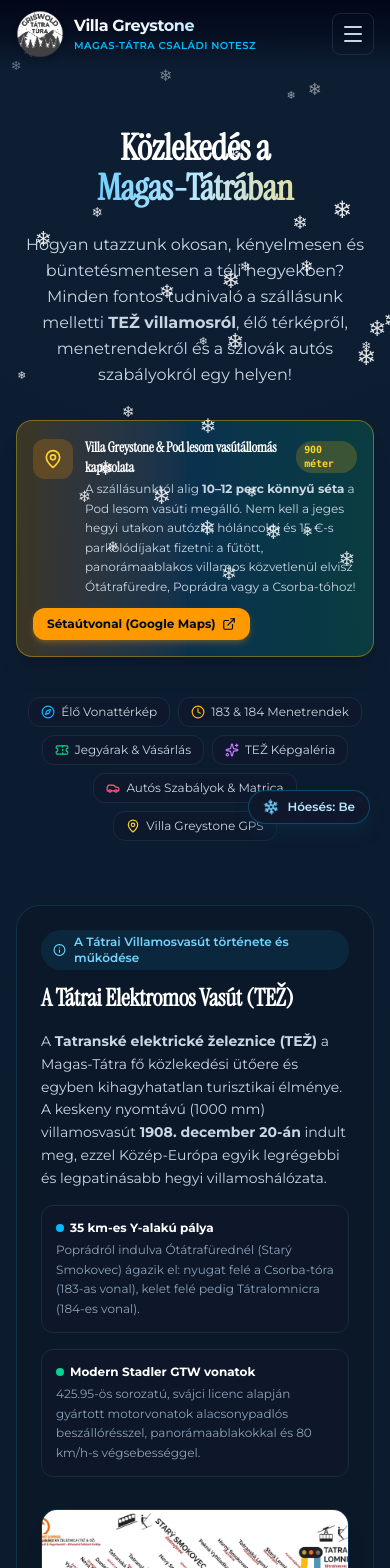
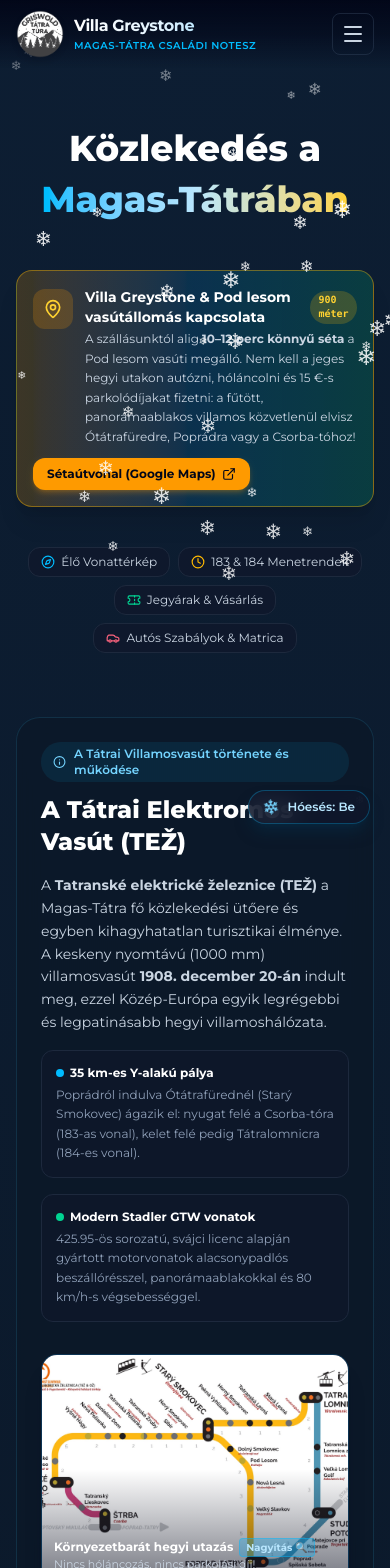
Before and after one commit to rekalaca/tatry, a Next.js app: page /kozlekedes in a window 390 px wide. Shown: the top 1568 px of the page. Built offline with nearby package versions, Linux system fonts and the light colour scheme.

Commit message:
Fix Kozlekedes title, switch headings to Montserrat, remove gallery and GPS section

```diff
--- a/src/app/globals.css
+++ b/src/app/globals.css
@@ -41,20 +41,14 @@ body {
   overflow-x: hidden;
 }
 
-/* Larger display headings (H1, H2, and main section H3) styled with Instrument Serif */
-h1, h2, h3 {
-  font-family: 'Instrument Serif', Georgia, "Times New Roman", serif;
-  letter-spacing: -0.01em;
+/* All headings use clean, crisp Montserrat across the entire website */
+h1, h2, h3, h4, h5, h6 {
+  font-family: var(--font-montserrat), -apple-system, BlinkMacSystemFont, "Segoe UI", Roboto, sans-serif !important;
+  letter-spacing: normal;
 }
 
-/* All smaller headings (H4, H5, H6) and card titles strictly use crisp, legible Montserrat */
-h4, h5, h6,
-h3.text-xs,
-h3.text-sm,
-h3.text-base,
-.font-sans {
-  font-family: var(--font-montserrat), -apple-system, BlinkMacSystemFont, "Segoe UI", Roboto, sans-serif !important;
-  letter-spacing: normal !important;
+.font-serif {
+  font-family: 'Instrument Serif', Georgia, "Times New Roman", serif !important;
 }
 
 /* Custom winter scrollbar */
--- a/src/app/kozlekedes/page.tsx
+++ b/src/app/kozlekedes/page.tsx
@@ -5,7 +5,6 @@ import SnowEffect from "@/components/SnowEffect";
 import TezOverviewSection from "@/components/TezOverviewSection";
 import TezLiveMap from "@/components/TezLiveMap";
 import TezTimetable from "@/components/TezTimetable";
-import TezGallery from "@/components/TezGallery";
 import {
   Train,
   Car,
@@ -16,9 +15,7 @@ import {
   ExternalLink,
   ShieldAlert,
   PhoneCall,
-  Sparkles,
   Smartphone,
-  Navigation,
 } from "lucide-react";
 
 export const metadata: Metadata = {
@@ -126,20 +123,14 @@ export default function KozlekedesPage() {
 
       {/* Hero Section */}
       <section className="relative pt-32 pb-16 px-4 sm:px-6 lg:px-8 max-w-7xl mx-auto text-center">
-        {/* Title: 2 lines, line 2 "Magas-Tátrában" in one piece */}
+        {/* Title: 2 lines, line 2 "Magas-Tátrában" in one piece with plenty of descender room */}
         <div className="max-w-4xl mx-auto mb-8">
-          <h1 className="text-4xl sm:text-6xl md:text-7xl font-extrabold text-white tracking-tight mb-6">
-            <span className="block">Közlekedés a</span>
-            <span className="block whitespace-nowrap bg-gradient-to-r from-sky-400 via-sky-200 to-amber-300 bg-clip-text text-transparent">
+          <h1 className="text-4xl sm:text-6xl md:text-7xl font-extrabold text-white tracking-tight leading-[1.15]">
+            <span className="block mb-1">Közlekedés a</span>
+            <span className="inline-block whitespace-nowrap bg-gradient-to-r from-sky-400 via-sky-200 to-amber-300 bg-clip-text text-transparent pt-1 pb-4 leading-[1.25]">
               Magas-Tátrában
             </span>
           </h1>
-
-          <p className="text-slate-300 text-base sm:text-xl leading-relaxed max-w-3xl mx-auto">
-            Hogyan utazzunk okosan, kényelmesen és büntetésmentesen a téli hegyekben?
-            Minden fontos tudnivaló a szállásunk melletti <strong>TEŽ villamosról</strong>, élő térképről,
-            menetrendekről és a szlovák autós szabályokról egy helyen!
-          </p>
         </div>
 
         {/* Highlight Banner: Villa Greystone & Pod lesom connection */}
@@ -150,7 +141,7 @@ export default function KozlekedesPage() {
                 <MapPin className="w-5 h-5" />
               </div>
               <div>
-                <h2 className="text-sm sm:text-base font-bold text-white flex items-center gap-1.5">
+                <h2 className="text-sm sm:text-base font-bold text-white flex items-center gap-1.5 font-sans">
                   Villa Greystone & Pod lesom vasútállomás kapcsolata
                   <span className="text-[10px] bg-amber-400/20 text-amber-300 px-2 py-0.5 rounded-full font-mono font-semibold">
                     900 méter
@@ -201,25 +192,11 @@ export default function KozlekedesPage() {
             <span>Jegyárak & Vásárlás</span>
           </a>
           <a
-            href="#galeria"
-            className="px-3 py-1.5 rounded-xl bg-slate-900/80 hover:bg-sky-500/20 border border-slate-800 hover:border-sky-400/40 text-xs text-slate-300 hover:text-white transition-all flex items-center gap-1.5"
-          >
-            <Sparkles className="w-3.5 h-3.5 text-purple-400" />
-            <span>TEŽ Képgaléria</span>
-          </a>
-          <a
             href="#autos-kisokos"
             className="px-3 py-1.5 rounded-xl bg-slate-900/80 hover:bg-sky-500/20 border border-slate-800 hover:border-sky-400/40 text-xs text-slate-300 hover:text-white transition-all flex items-center gap-1.5"
           >
             <Car className="w-3.5 h-3.5 text-rose-400" />
             <span>Autós Szabályok & Matrica</span>
-          </a>
-          <a
-            href="#szallas-megkozelites"
-            className="px-3 py-1.5 rounded-xl bg-slate-900/80 hover:bg-sky-500/20 border border-slate-800 hover:border-sky-400/40 text-xs text-slate-300 hover:text-white transition-all flex items-center gap-1.5"
-          >
-            <MapPin className="w-3.5 h-3.5 text-amber-300" />
-            <span>Villa Greystone GPS</span>
           </a>
         </div>
       </section>
@@ -379,12 +356,7 @@ export default function KozlekedesPage() {
           </div>
         </section>
 
-        {/* Section 5: TEŽ Photo Gallery */}
-        <section id="galeria">
-          <TezGallery />
-        </section>
-
-        {/* Section 6: Driving Rules, Vignettes & Emergency Numbers */}
+        {/* Driving Rules, Vignettes & Emergency Numbers */}
         <section id="autos-kisokos" className="glass-panel rounded-3xl p-6 sm:p-8 border border-sky-500/20">
           <div className="text-center max-w-3xl mx-auto mb-10">
             <div className="inline-flex items-center gap-2 px-3.5 py-1.5 rounded-full bg-rose-500/10 border border-rose-400/30 text-rose-300 text-xs font-semibold mb-3">
@@ -496,93 +468,7 @@ export default function KozlekedesPage() {
           </div>
         </section>
 
-        {/* Section 7: Villa Greystone Directions & Walking Map to Pod lesom */}
-        <section id="szallas-megkozelites" className="glass-panel rounded-3xl p-6 sm:p-8 border border-sky-500/20">
-          <div className="max-w-3xl mx-auto text-center mb-8">
-            <div className="inline-flex items-center gap-2 px-3 py-1 rounded-full bg-amber-500/10 border border-amber-400/30 text-amber-300 text-xs font-semibold mb-2">
-              <Navigation className="w-3.5 h-3.5" />
-              <span>Megközelítés & Sétaútvonal</span>
-            </div>
-            <h2 className="text-2xl sm:text-3xl font-extrabold text-white mb-2">
-              Hogyan jutsz el a Villa Greystone-hoz és a Pod lesom vasútállomáshoz?
-            </h2>
-            <p className="text-xs sm:text-sm text-slate-300">
-              Cím: <strong>Zakladateľov 387, 059 86 Nová Lesná (Alsóerdőfalva)</strong>
-            </p>
-          </div>
-
-          <div className="grid grid-cols-1 md:grid-cols-2 gap-6">
-            {/* Driving to the villa */}
-            <div className="p-5 rounded-2xl bg-slate-950/70 border border-slate-800 flex flex-col justify-between">
-              <div>
-                <h4 className="font-bold text-white text-base mb-2 flex items-center gap-2">
-                  <Car className="w-4 h-4 text-sky-400" />
-                  <span>Autóval érkezőknek</span>
-                </h4>
-                <p className="text-xs sm:text-sm text-slate-300 leading-relaxed mb-4">
-                  Budapest felől az <strong>M2 / Parassapuszta ➔ Zólyom ➔ Besztercebánya ➔ D1-es autópálya</strong> a
-                  legjobban karbantartott útvonal Poprádig. Poprádról Nová Lesná kb. 8 km (10 perc).
-                  A Villa Greystone előtt ingyenes, kijelölt privát parkoló áll rendelkezésre.
-                </p>
-              </div>
-
-              <div className="flex flex-wrap gap-2.5 pt-2">
-                <a
-                  href="https://www.google.com/maps/search/?api=1&query=Villa+Greystone+Nova+Lesna"
-                  target="_blank"
-                  rel="noopener noreferrer"
-                  className="px-4 py-2 rounded-xl bg-sky-500 hover:bg-sky-400 text-white text-xs font-bold flex items-center gap-1.5 transition-all shadow-md shadow-sky-500/20"
-                >
-                  <span>Google Maps navigáció</span>
-                  <ExternalLink className="w-3.5 h-3.5" />
-                </a>
-                <a
-                  href="https://waze.com/ul?q=Villa%20Greystone%20Nova%20Lesna"
-                  target="_blank"
-                  rel="noopener noreferrer"
-                  className="px-4 py-2 rounded-xl bg-slate-900 hover:bg-slate-800 text-slate-200 text-xs font-bold border border-slate-700 flex items-center gap-1.5 transition-all"
-                >
-                  <span>Waze indítása</span>
-                  <ExternalLink className="w-3.5 h-3.5" />
-                </a>
-              </div>
-            </div>
-
-            {/* Walking to Pod lesom station */}
-            <div className="p-5 rounded-2xl bg-slate-950/70 border border-amber-500/30 flex flex-col justify-between">
-              <div>
-                <h4 className="font-bold text-white text-base mb-2 flex items-center gap-2">
-                  <Train className="w-4 h-4 text-amber-400" />
-                  <span>Gyalogos séta a Pod lesom vasútállomáshoz (900 m)</span>
-                </h4>
-                <p className="text-xs sm:text-sm text-slate-300 leading-relaxed mb-4">
-                  A villától kilépve Nová Lesná csendes utcáján a vasútállomás felé tartva kb.
-                  <strong> 10-12 perc alatt</strong> kényelmesen elérhető a Pod lesom állomás peronja.
-                  A mobilodon a lenti gombra kattintva azonnal elindul a gyalogos Google Maps navigáció!
-                </p>
-              </div>
-
-              <div className="space-y-3 pt-1">
-                <div className="p-3 rounded-xl bg-amber-500/10 border border-amber-500/20 text-xs text-amber-200">
-                  <strong className="block text-white mb-0.5">Menetidők a Pod lesom állomásról:</strong>
-                  <span>Ótátrafüred (Starý Smokovec): 12 perc • Poprád: 15 perc • Csorba-tó: kb. 52 perc</span>
-                </div>
-
-                <a
-                  href="https://www.google.com/maps/dir/?api=1&origin=Zakladate%C4%BEov+387,+059+86+Nov%C3%A1+Lesn%C3%A1&destination=Zelezni%C4%8Dn%C3%A1+stanica+Pod+Lesom,+Nov%C3%A1+Lesn%C3%A1&travelmode=walking"
-                  target="_blank"
-                  rel="noopener noreferrer"
-                  className="inline-flex items-center gap-1.5 px-4 py-2 rounded-xl bg-amber-500 hover:bg-amber-400 text-slate-950 text-xs font-bold shadow-md shadow-amber-500/20 transition-all"
-                >
-                  <span>Gyalogos útvonaltervezés megnyitása (Google Maps)</span>
-                  <ExternalLink className="w-3.5 h-3.5" />
-                </a>
-              </div>
-            </div>
-          </div>
-        </section>
-
-        {/* Section 8: Sources & Acknowledgements */}
+        {/* Sources & Acknowledgements */}
         <section className="p-5 rounded-2xl bg-slate-950/60 border border-slate-800 text-xs text-slate-400 text-center">
           <p className="mb-2">
             <strong>Adatforrások és hivatkozások:</strong> Menetrendi adatok: ŽSR (GTFS 2025/2026, 183-as és 184-es vonal),
```
